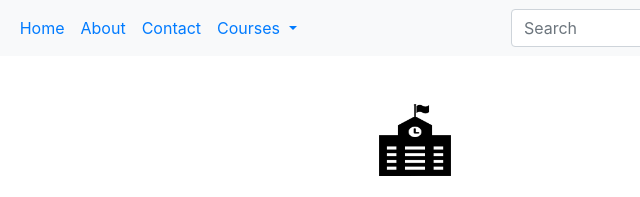
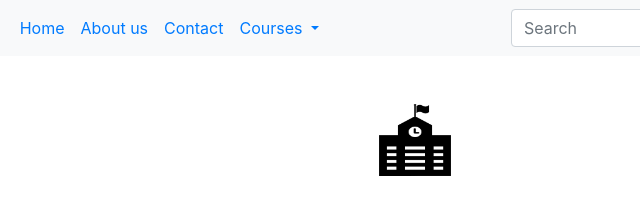
Before and after one commit to manjukrwork/internship, a plain HTML site: page university/contact.html in a window 1280 px wide. Shown: the top 197 px of the page, 225-865 px from the left. Drawn offline with nearby package versions, Linux system fonts and the light colour scheme.

Commit message:
change text

```diff
--- a/university/contact.html
+++ b/university/contact.html
@@ -24,7 +24,7 @@
               <a class="nav-link" href="/">Home <span class="sr-only">(current)</span></a>
             </li>
             <li class="nav-item active">
-              <a class="nav-link" href="about.html">About</a>
+              <a class="nav-link" href="about.html">About us</a>
             </li>
             <li class="nav-item ">
                 <a class="nav-link" href="contact.html">Contact</a>
```
